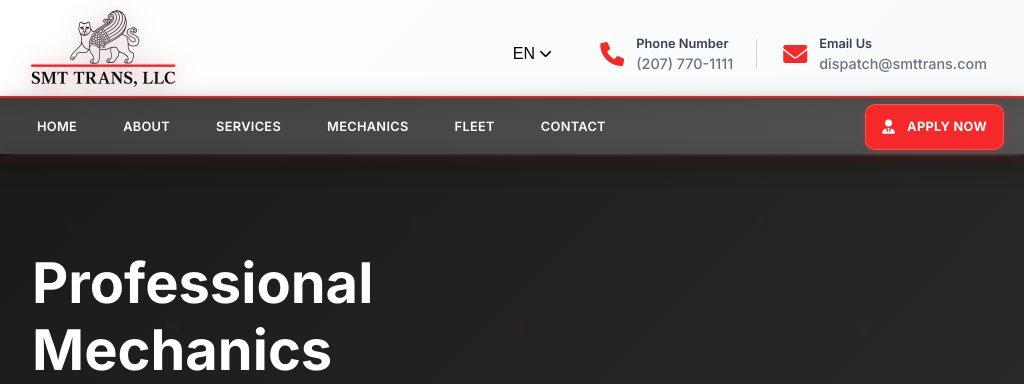
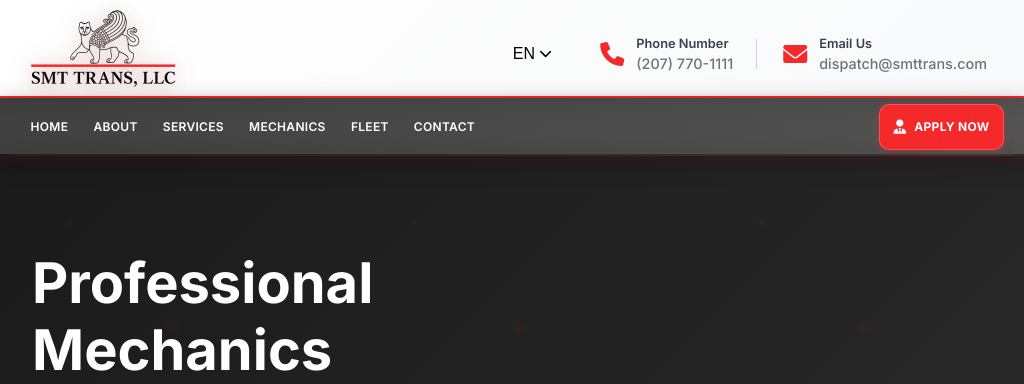
Before and after one commit to chavousllc/smttrans, a Flask app: page /mechanics in a window 1024 px wide. Shown: the top 384 px of the page. Run offline with Flask 3, Linux system fonts and the light colour scheme; some libraries are stand-ins or nearby versions.

Commit message:
Fix major responsive layout bugs across breakpoints
- Fix the nav wrapping ugly at widths just above the mobile breakpoint
  (~769-1024px): "APPLY NOW" would wrap to two lines and nav links would
  crowd together since the full desktop nav had no room to breathe at
  laptop/small-desktop widths. Added a dedicated 769-1024px breakpoint that
  tightens nav spacing, plus white-space:nowrap safety nets on nav links
  and the Apply button so text can never wrap mid-word again.
- Fix the home hero on short/landscape viewports: it used a hard
  `height: 100vh` combined with `margin-top: 154px` for the fixed navbar,
  so on any viewport shorter than ~530px (landscape phones, small laptop
  windows, browsers with extra toolbars) the arithmetic didn't work out —
  content that didn't fit in the remaining space was clipped by
  `overflow: hidden`, hiding the Get Quote / Apply Now buttons entirely
  with no way to reach them. Changed to `min-height: calc(100vh - 154px)`
  so the section grows to fit its content instead of clipping it.
- Fix a wasted ~64px gap between the mobile navbar and hero content on all
  three pages: the hero sections' margin-top was hardcoded to the desktop
  navbar's height (154px) with no override for mobile, where the navbar is
  actually shorter (~90px). Added mobile-specific overrides on home,
  mechanics, and application hero sections.

```diff
--- a/public/static/css/home.css
+++ b/public/static/css/home.css
@@ -1,6 +1,8 @@
 /* Home Section */
 .home {
-    height: 100vh;
+    /* min-height (not height) so short/landscape viewports grow the section
+       to fit its content instead of clipping the CTA buttons off-screen */
+    min-height: calc(100vh - 154px);
     display: flex;
     align-items: center;
     position: relative;
@@ -8,6 +10,7 @@
     color: white;
     overflow: hidden;
     margin-top: 154px; /* Account for exact navbar height */
+    padding: 3rem 0;
 }
 
 .home-content {
--- a/public/static/css/navigation.css
+++ b/public/static/css/navigation.css
@@ -270,6 +270,7 @@
     color: #ffffff;
     font-weight: 600;
     font-size: 0.8rem;
+    white-space: nowrap;
     padding: 0.75rem 1rem;
     border-radius: 12px;
     transition: all 0.4s cubic-bezier(0.4, 0, 0.2, 1);
@@ -367,6 +368,8 @@
     border-radius: 10px;
     font-weight: 700;
     font-size: 0.8rem;
+    white-space: nowrap;
+    flex-shrink: 0;
     text-transform: uppercase;
     letter-spacing: 0.3px;
     transition: all 0.4s cubic-bezier(0.4, 0, 0.2, 1);
--- a/public/static/css/responsive.css
+++ b/public/static/css/responsive.css
@@ -1,5 +1,32 @@
 /* Responsive Design */
+
+/* Narrow desktop / small laptop: the full nav (logo + 6 links + Apply button)
+   is too tight at these widths for its default spacing — tighten it up
+   before the mobile breakpoint takes over entirely. */
+@media (min-width: 769px) and (max-width: 1024px) {
+    .nav-menu {
+        gap: 0.25rem;
+    }
+
+    .nav-link {
+        padding: 0.75rem 0.6rem;
+        font-size: 0.75rem;
+    }
+
+    .btn-apply {
+        padding: 0.75rem 0.85rem;
+        font-size: 0.75rem;
+        gap: 0.5rem;
+    }
+}
+
 @media (max-width: 768px) {
+    /* Mobile navbar is shorter (~90px total) than desktop's 154px */
+    .home {
+        margin-top: 90px;
+        min-height: calc(100vh - 90px);
+    }
+
     .logo-image {
         height: 70px;
     }
--- a/templates/application.html
+++ b/templates/application.html
@@ -269,6 +269,11 @@
         }
 
         @media (max-width: 768px) {
+            /* Mobile navbar is shorter (~90px total) than desktop's 154px */
+            .application-hero {
+                margin-top: 90px;
+            }
+
             .hero-content {
                 grid-template-columns: 1fr;
                 text-align: center;
--- a/templates/mechanics.html
+++ b/templates/mechanics.html
@@ -323,6 +323,11 @@
 
         /* Responsive Design */
         @media (max-width: 768px) {
+            /* Mobile navbar is shorter (~90px total) than desktop's 154px */
+            .mechanics-hero {
+                margin-top: 90px;
+            }
+
             .hero-content {
                 grid-template-columns: 1fr;
                 text-align: center;
```
